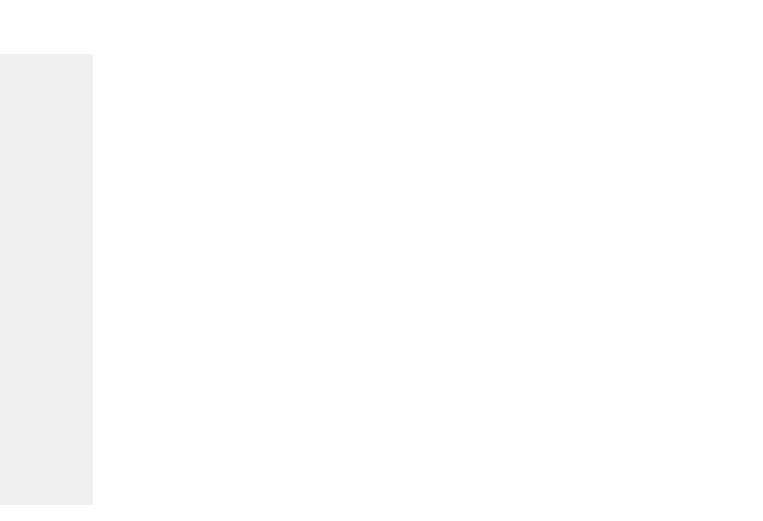
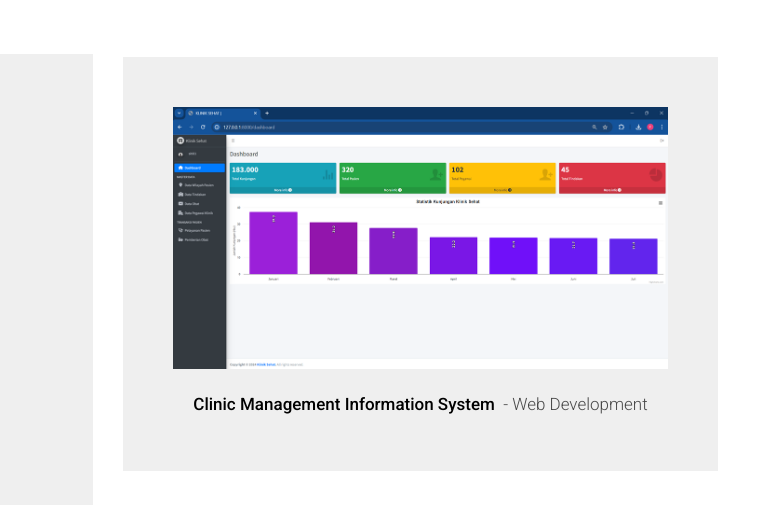
Before and after one commit to fujiangg/portofolio, a plain HTML site: page index.html in a window 1280 px wide. Shown: the part 4154-4675 px from the top of the page, 517-1280 px from the left. Drawn offline with Linux system fonts and the light colour scheme; a web font is replaced by a local one.

Commit message:
menambahkan project Clinic Management Information System

```diff
--- a/index.html
+++ b/index.html
@@ -193,7 +193,7 @@
                         </div>
                     </div>
                 </div>
-                <!-- project 1 : asset management system -->
+                <!-- project 2 : asset management system -->
                 <div class="masonry__brick" data-aos="fade-up">
                     <div class="item-folio">
                         <!-- project image -->
@@ -214,7 +214,7 @@
                         </div>
                     </div>
                 </div>
-                <!-- project 2 : tkppse -->
+                <!-- project 3 : tkppse -->
                 <div class="masonry__brick" data-aos="fade-up">
                     <div class="item-folio">
                         <!-- project image -->
@@ -235,7 +235,7 @@
                         </div>
                     </div>
                 </div>
-                <!-- project 3 : tkdn -->
+                <!-- project 4 : tkdn -->
                 <div class="masonry__brick" data-aos="fade-up">
                     <div class="item-folio">
                         <!-- project image -->
@@ -256,7 +256,7 @@
                         </div>
                     </div>
                 </div>
-                <!-- project 4 : i choose -->
+                <!-- project 5 : i choose -->
                 <div class="masonry__brick" data-aos="fade-up">
                     <div class="item-folio">
                         <!-- project image -->
@@ -274,6 +274,27 @@
                         <!-- project detail -->
                         <div class="item-folio__caption">
                             <p>A skincare product review application is used to record various products, conduct reviews, and display data in the application. Static website-based using HTML, Bootstrap framework, and Javascript.</p>
+                        </div>
+                    </div>
+                </div>
+                <!-- project 6 : clinik management information system -->
+                <div class="masonry__brick" data-aos="fade-up">
+                    <div class="item-folio">
+                        <!-- project image -->
+                        <div class="item-folio__thumb">
+                            <a href="material/dashboard_klinik_sehat.png" class="thumb-link" title="EIS" data-size="1050x700">
+                                <img src="material/dashboard_klinik_sehat.png" srcset="material/dashboard_klinik_sehat.png 1x, material/dashboard_klinik_sehat.png@2x.png 2x" alt="">
+                            </a>
+                            <!-- <a href="https://www.behance.net/" class="item-folio__project-link" title="Project link" target="_blank"></a> -->
+                        </div>
+                        <!-- project name -->
+                        <div class="item-folio__text">
+                            <h4 class="item-folio__title">Clinic Management Information System</h4>
+                            <p class="item-folio__cat">Web Development</p>
+                        </div>
+                        <!-- project detail -->
+                        <div class="item-folio__caption">
+                            <p>Clinic Management Information System (CMIS) a digital platform designed to manage information and data also all operational and administrative aspects of the clinic in an integrated and efficient manner. Website-based, built using the Laravel and PostgreSQL</p>
                         </div>
                     </div>
                 </div>
```
Also changed, not shown: material/dashboard_klinik_sehat.png (added).
